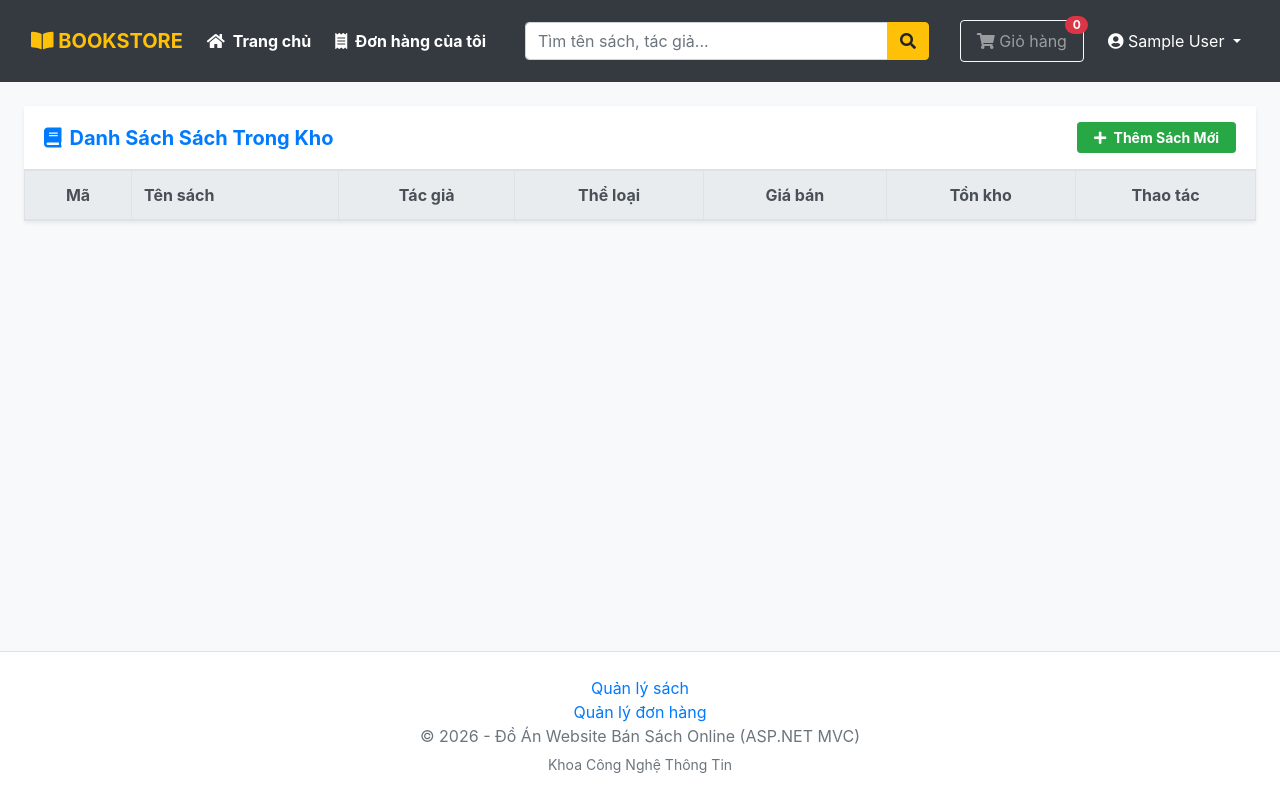
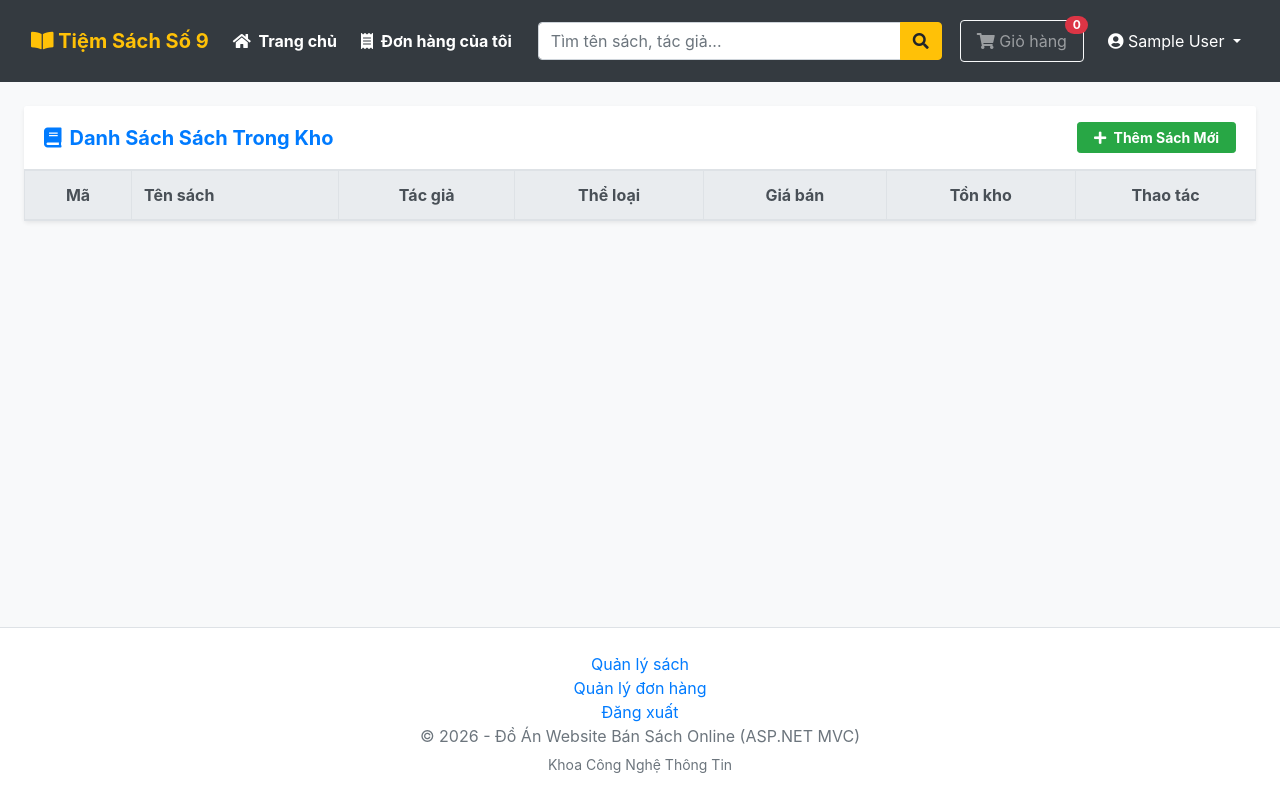
Before and after one commit to GaoSh1n/Web-ban-sach-OG-, an ASP.NET MVC app: template Views/Admin/Books.cshtml in a window 1280 px wide. Run offline with ASP.NET Core 8 and stand-ins for ASP.NET MVC 5, Linux system fonts and the light colour scheme; the template is opened without the code that fills it, so the values that code supplies are empty; the visitor is signed in with stand-in values (Sample User, id 1); the project's own start-up code is not run, and a stand-in starts its controllers and pages; some libraries are stand-ins or nearby versions.

Commit message:
Thêm sách, hình ảnh và các chức năng cơ bản như: -Tự động đăng xuất khi đăng nhập tài khoản nhân viên và ngược lại. -Thêm tên của tiệm sách. -Thêm tính năng quản lý (manager) thì không thể xóa sách.

```diff
--- a/Controllers/AdminController.cs
+++ b/Controllers/AdminController.cs
@@ -32,6 +32,9 @@ namespace Web_Ban_Sach.Controllers
                 Session["AdminId"] = admin.ID;
                 Session["AdminUsername"] = admin.Username;
                 Session["AdminRole"] = admin.Role;
+                Session["Customer"] = null;
+                Session["CustomerId"] = null;
+                Session["CustomerName"] = null;
                 return RedirectToAction("Books");
             }
             ViewBag.Error = "Tên tài khoảng hoặc mật khẩu khống đúng.";
--- a/Views/Admin/Books.cshtml
+++ b/Views/Admin/Books.cshtml
@@ -51,11 +51,14 @@
                                 <a href="@Url.Action("EditBook", "Admin", new { id = item.MaSach })" class="btn btn-primary btn-sm mr-1">
                                     <i class="fas fa-edit"></i> Sửa
                                 </a>
-                                <a href="@Url.Action("DeleteBook", "Admin", new { id = item.MaSach })"
-                                   class="btn btn-danger btn-sm"
-                                   onclick="return confirm('Bạn có chắc chắn muốn xóa cuốn sách này không?');">
-                                    <i class="fas fa-trash"></i> Xóa
-                                </a>
+                                @if (int.Parse(Session["AdminId"].ToString()) == 1)
+                                {
+                                    <a href="@Url.Action("DeleteBook", "Admin", new { id = item.MaSach })"
+                                       class="btn btn-danger btn-sm"
+                                       onclick="return confirm('Bạn có chắc chắn muốn xóa cuốn sách này không?');">
+                                        <i class="fas fa-trash"></i> Xóa
+                                    </a>
+                                }
                             </td>
                         </tr>
                     }
--- a/Views/Home/Index.cshtml
+++ b/Views/Home/Index.cshtml
@@ -2,7 +2,7 @@
 
 @{
     ViewBag.Title = "Trang Chủ";
-    Layout = "~/Views/Shared/_MyLayout.cshtml"; // Hoặc _Layout.cshtml tùy file layout bạn đang dùng
+    Layout = "~/Views/Shared/_MyLayout.cshtml";
 }
 
 <!-- Tiêu đề đầu trang -->
@@ -25,7 +25,7 @@
 }
 else
 {
-    <!-- Lưới hiển thị sản phẩm (Mỗi hàng 3 cuốn sách trên màn hình máy tính) -->
+    <!-- (Mỗi hàng 3 cuốn sách trên màn hình máy tính) -->
     <div class="row">
         @foreach (var item in Model)
         {
@@ -40,7 +40,7 @@ else
                              ? item.HinhAnh.Trim()
                              : Url.Content("~/Images/" + System.IO.Path.GetFileName(item.HinhAnh.Trim()));
 
-                            <img src="@imgUrl" class="card-img-top p-3" style="height: 220px; object-fit: contain;" alt="@item.TenSach" />
+                            <img src="@imgUrl" class="card-img-top p-3 " style="height: 220px ;object-fit: contain;" alt="@item.TenSach" />
                         }
                         else
                         {
--- a/Views/Shared/_PaymentLayout.cshtml
+++ b/Views/Shared/_PaymentLayout.cshtml
@@ -5,25 +5,31 @@
     <meta name="viewport" content="width=device-width, initial-scale=1.0">
     <title>@ViewBag.Title - Nhà Sách Online</title>
 
-    <!-- CSS Bootstrap -->
     <link rel="stylesheet" href="https://cdn.jsdelivr.net/npm/bootstrap@4.6.2/dist/css/bootstrap.min.css" />
-    <!-- Font Awesome Icons -->
     <link rel="stylesheet" href="https://cdnjs.cloudflare.com/ajax/libs/font-awesome/5.15.4/css/all.min.css" />
-    <!-- CSS tùy biến riêng -->
     <link href="~/Content/Site.css" rel="stylesheet" type="text/css" />
 </head>
 <body class="bg-light d-flex flex-column min-vh-100">
 
-    <!-- 1. HEADER & NAVBAR -->
+
+
+
+
     <header>
         <nav class="navbar navbar-expand-lg navbar-dark bg-dark py-3">
             <div class="container-fluid">
-                <!-- Logo -->
+
+
+
+
                 <a class="navbar-brand font-weight-bold text-warning mr-lg-3" href="@Url.Action("Index", "Home")">
-                    <i class="fas fa-book-open"></i> BOOKSTORE
+                    <i class="fas fa-book-open"></i> Tiệm Sách Số 9
                 </a>
 
-                <!-- Menu Trang chủ & Đơn hàng của tôi (Desktop) -->
+
+
+
+
                 <div class="d-none d-lg-flex align-items-center">
                     <a class="nav-link text-white font-weight-bold px-2" href="@Url.Action("Index", "Home")">
                         <i class="fas fa-home mr-1"></i> Trang chủ
@@ -44,15 +50,21 @@
                     </div>
                 </form>
 
-                <!-- Nút Hamburger (---) -->
+
+
+
                 <button class="navbar-toggler" type="button" data-toggle="collapse" data-target="#navbarContent">
                     <span class="navbar-toggler-icon"></span>
                 </button>
 
-                <!-- Menu xổ xuống / Menu bên phải (Không chứa thanh tìm kiếm) -->
+
+
+
                 <div class="collapse navbar-collapse flex-grow-0" id="navbarContent">
                     <ul class="navbar-nav align-items-center w-100">
-                        <!-- Nút Trang chủ & Đơn hàng của tôi (chỉ hiện trong menu xổ xuống khi ở màn hình nhỏ, căn giữa) -->
+
+
+
                         <li class="nav-item d-lg-none w-100 text-center my-1">
                             <a class="nav-link text-white font-weight-bold" href="@Url.Action("Index", "Home")">
                                 <i class="fas fa-home mr-1"></i> Trang chủ
@@ -64,7 +76,9 @@
                             </a>
                         </li>
 
-                        <!-- Icon Giỏ hàng -->
+
+
+
                         <li class="nav-item mr-lg-3 my-1">
                             <a class="nav-link btn btn-outline-light position-relative px-3" href="@Url.Action("Index", "Cart")">
                                 <i class="fas fa-shopping-cart"></i> Giỏ hàng
@@ -74,7 +88,8 @@
                             </a>
                         </li>
 
-                        <!-- Tài khoản Khách hàng -->
+
+
                         @if (Session["Customer"] != null)
                         {
                             <li class="nav-item dropdown">
@@ -107,19 +122,24 @@
         </nav>
     </header>
 
-    <!-- 2. PHẦN THÂN TRANG (CONTAINER CHIA 2 CỘT) -->
+
+
+
+
     <main class="container-fluid px-4 my-4">
         <div class="row">
-            <!-- Cột trái (3 phần): Danh mục thể loại -->
 
-            <!-- Cột phải (9 phần): Nội dung thay đổi của từng trang con (Index, Details...) -->
             <section class="col-lg-12 col-md-12">
                 @RenderBody()
             </section>
         </div>
     </main>
 
-    <!-- 3. FOOTER -->
+
+
+
+
+
     <footer class="bg-white border-top py-4 mt-auto">
         <div class="container text-center text-muted">
             @if (Session["AdminRole"] == null)
@@ -128,8 +148,10 @@
             }
             else
             {
-                <a class="mb-1" href="@Url.Action("Books","Admin")">Quản lý sách<br/></a>
-                <a class="mb-1" href="@Url.Action("Orders","Admin")">Quản lý đơn hàng</a>
+                <a class="mb-1" href="@Url.Action("Books","Admin")">Quản lý sách<br /></a>
+                <a class="mb-1" href="@Url.Action("Orders","Admin")">Quản lý đơn hàng <br /></a>
+                <a class="mb-1" href="@Url.Action("Logout","Admin")">Đăng xuất</a>
+
             }
             <p class="mb-1">&copy; @DateTime.Now.Year - Đồ Án Website Bán Sách Online (ASP.NET MVC)</p>
             <small>Khoa Công Nghệ Thông Tin</small>
```
Also changed, not shown: Controllers/AccountController.cs (+4 -3 lines), Views/Order/Checkout.cshtml (+7 -6 lines), Views/Shared/_MyLayout.cshtml (+55 -19 lines), Images/ChiPheo.jfif (added), Images/CleanCode(2009).jfif (added), Images/HoSoTamLyHoc.jpg (added), Images/ToiThayhoaVangTrenCoXanh.jfif (added), Images/tam-li-toi-pham.jpg (added), Web-Ban-Sach.csproj.
